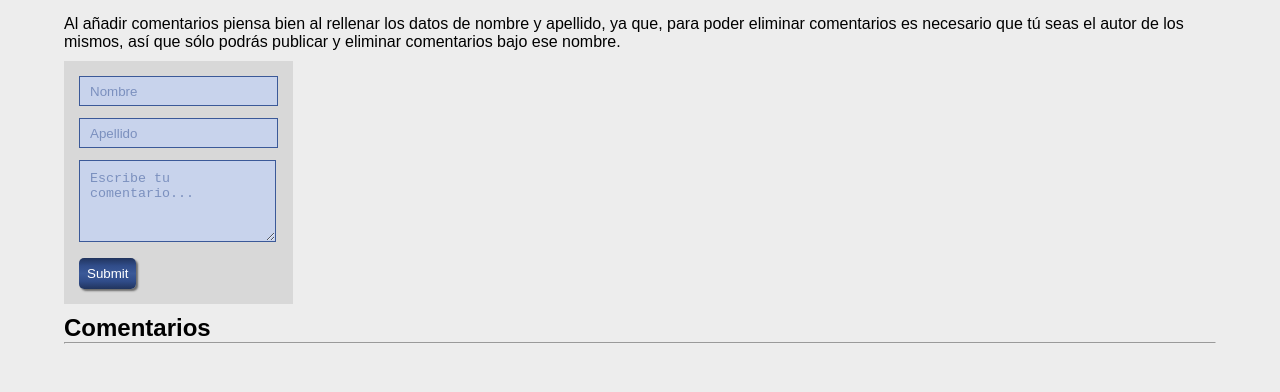
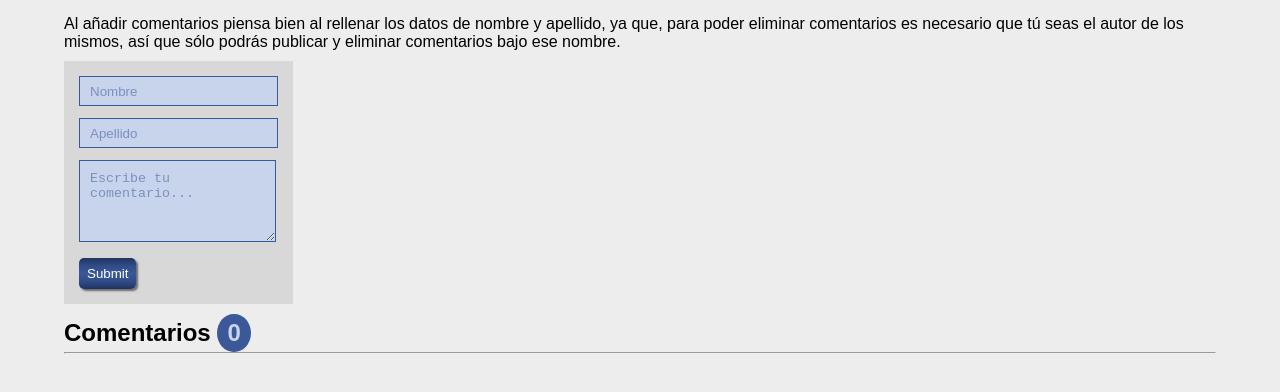
Before and after one commit to kyevegz/moduloIIIMasterBecalos, a plain HTML site: page proyectoFinalComentarios/index.html in a window 1280 px wide. Shown: the part 126-518 px from the top of the page. Drawn offline with Linux system fonts and the light colour scheme.

Commit message:
función de eliminar

```diff
--- a/proyectoFinalComentarios/index.html
+++ b/proyectoFinalComentarios/index.html
@@ -22,7 +22,7 @@
     </form>
 
     <section id = "comments" class = "comments">
-        <h1>Comentarios</h1>
+        <h1>Comentarios <span class = "number" id = "contador"></span></h1>
         <hr>
         <div id = "comment-list" class = "comment-list">
 
--- a/proyectoFinalComentarios/script.js
+++ b/proyectoFinalComentarios/script.js
@@ -5,6 +5,8 @@ TEliminar = "";
 let fechaAct = "";
 let contador = 0;
 const section = document.getElementById('comment-list');
+let spanContador = document.getElementById("contador");
+spanContador.textContent = contador.toString();
 
 formulario.addEventListener('submit', function(event){
     fechaAct = new Date().toString()
@@ -74,6 +76,9 @@ formulario.addEventListener('submit', function(event){
     document.getElementById('input-comment').value = "";
     document.getElementById('input-name').disabled = true;
     document.getElementById('input-lastname').disabled = true;
+
+    spanContador.textContent = (contador + 1).toString();
+
     contador++;
 });
 
@@ -82,4 +87,6 @@ function eliminar(btn){
     let id = btn;
     console.log(id.id);
     btn.parentElement.parentElement.remove();
+    contador--;
+    spanContador.textContent = contador.toString();
 }
--- a/proyectoFinalComentarios/style.css
+++ b/proyectoFinalComentarios/style.css
@@ -95,3 +95,13 @@ body{
 .delete-comment:hover{
     color: red;
 }
+
+.number{
+    display: inline-block;
+    background-color:#3b5998;
+    color: #c8d3ec;
+    padding: 5px 10px;
+    font-size: 1.5rem;
+    border-radius: 50%;
+    aspect-ratio: 1/1;
+}
```
